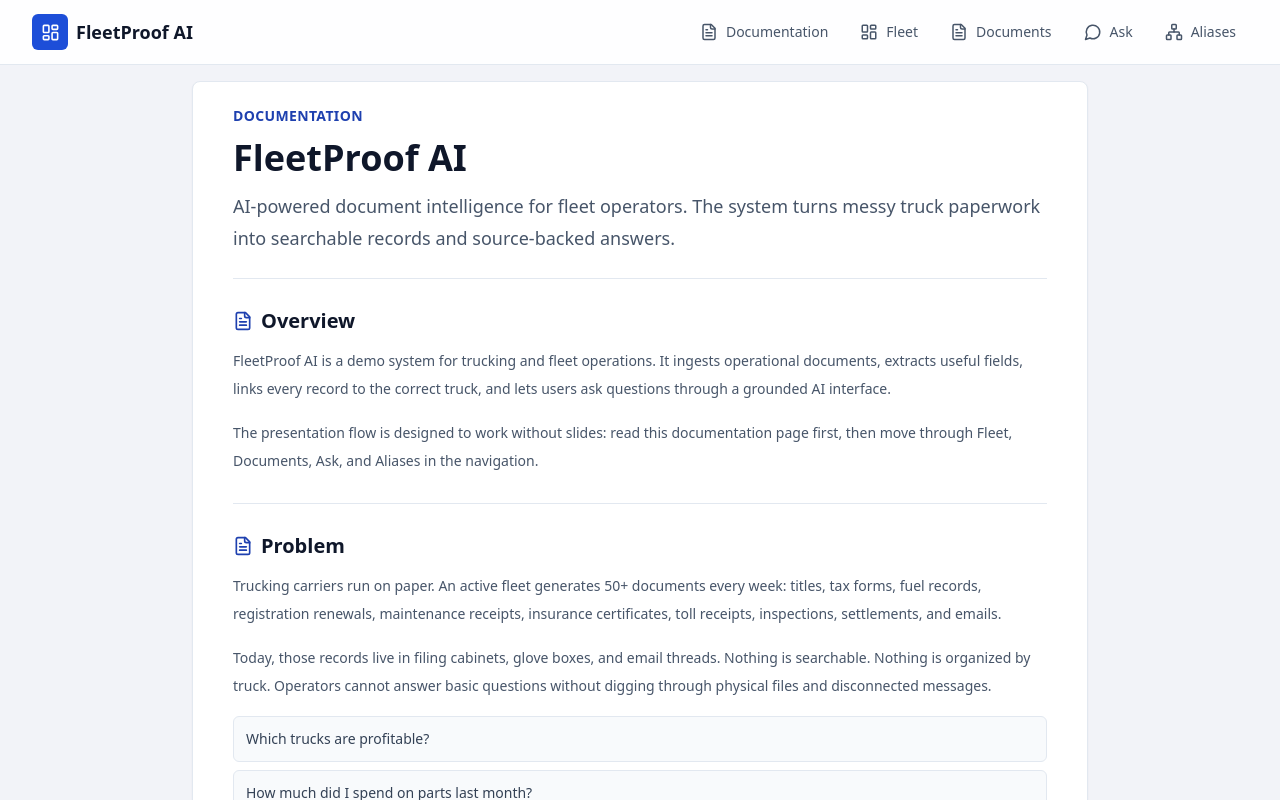
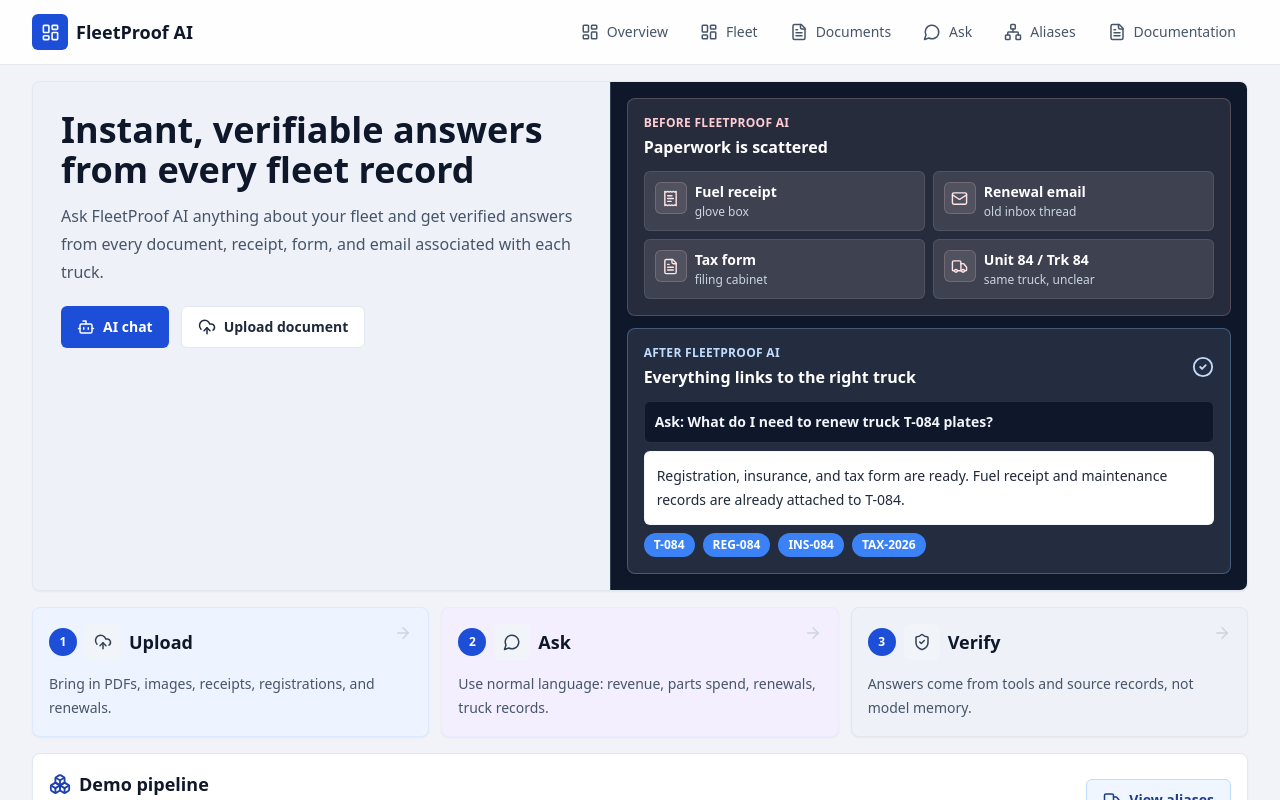
Before and after one commit to buildathon2026/FleetManagementSystem, a React (Vite) app in the folder frontend/: page / in a window 1280 px wide. Shown: the top 800 px of the page. Built offline with nearby package versions, Linux system fonts and the light colour scheme; no server answers.

Commit message:
Restore overview nav and move documentation

```diff
--- a/frontend/src/App.tsx
+++ b/frontend/src/App.tsx
@@ -5,6 +5,7 @@ import Chat from './components/Chat';
 import EntityGraph from './components/EntityGraph';
 import Dashboard from './components/Dashboard';
 import DocumentViewer from './components/DocumentViewer';
+import Overview from './components/Overview';
 import ProjectBrief from './components/ProjectBrief';
 
 export default function App() {
@@ -26,11 +27,12 @@ export default function App() {
                 </Link>
               </div>
               <div className="flex gap-2 overflow-x-auto pb-1 lg:pb-0">
-                <NavLink to="/documentation" icon={FileText} label="Documentation" />
+                <NavLink to="/overview" icon={LayoutDashboard} label="Overview" />
                 <NavLink to="/dashboard" icon={LayoutDashboard} label="Fleet" />
                 <NavLink to="/documents" icon={FileText} label="Documents" />
                 <NavLink to="/chat" icon={MessageCircle} label="Ask" />
                 <NavLink to="/graph" icon={Network} label="Aliases" />
+                <NavLink to="/documentation" icon={FileText} label="Documentation" />
               </div>
             </div>
           </div>
@@ -39,8 +41,8 @@ export default function App() {
         {/* Main Content */}
         <main className="mx-auto max-w-7xl px-4 py-4 sm:px-6 lg:px-8">
           <Routes>
-            <Route path="/" element={<ProjectBrief />} />
-            <Route path="/overview" element={<ProjectBrief />} />
+            <Route path="/" element={<Overview />} />
+            <Route path="/overview" element={<Overview />} />
             <Route path="/brief" element={<ProjectBrief />} />
             <Route path="/documentation" element={<ProjectBrief />} />
             <Route path="/chat" element={<Chat />} />
```
